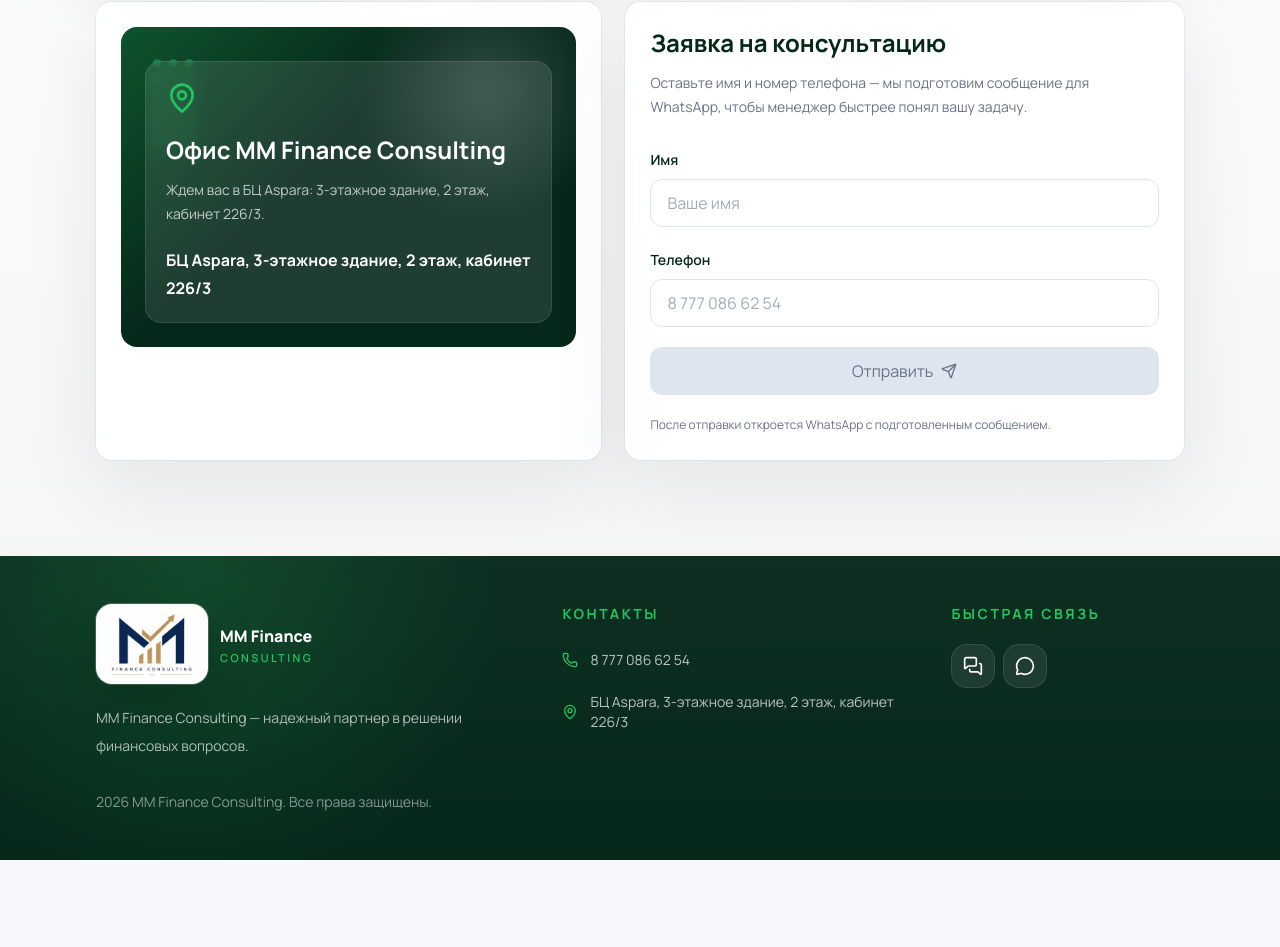
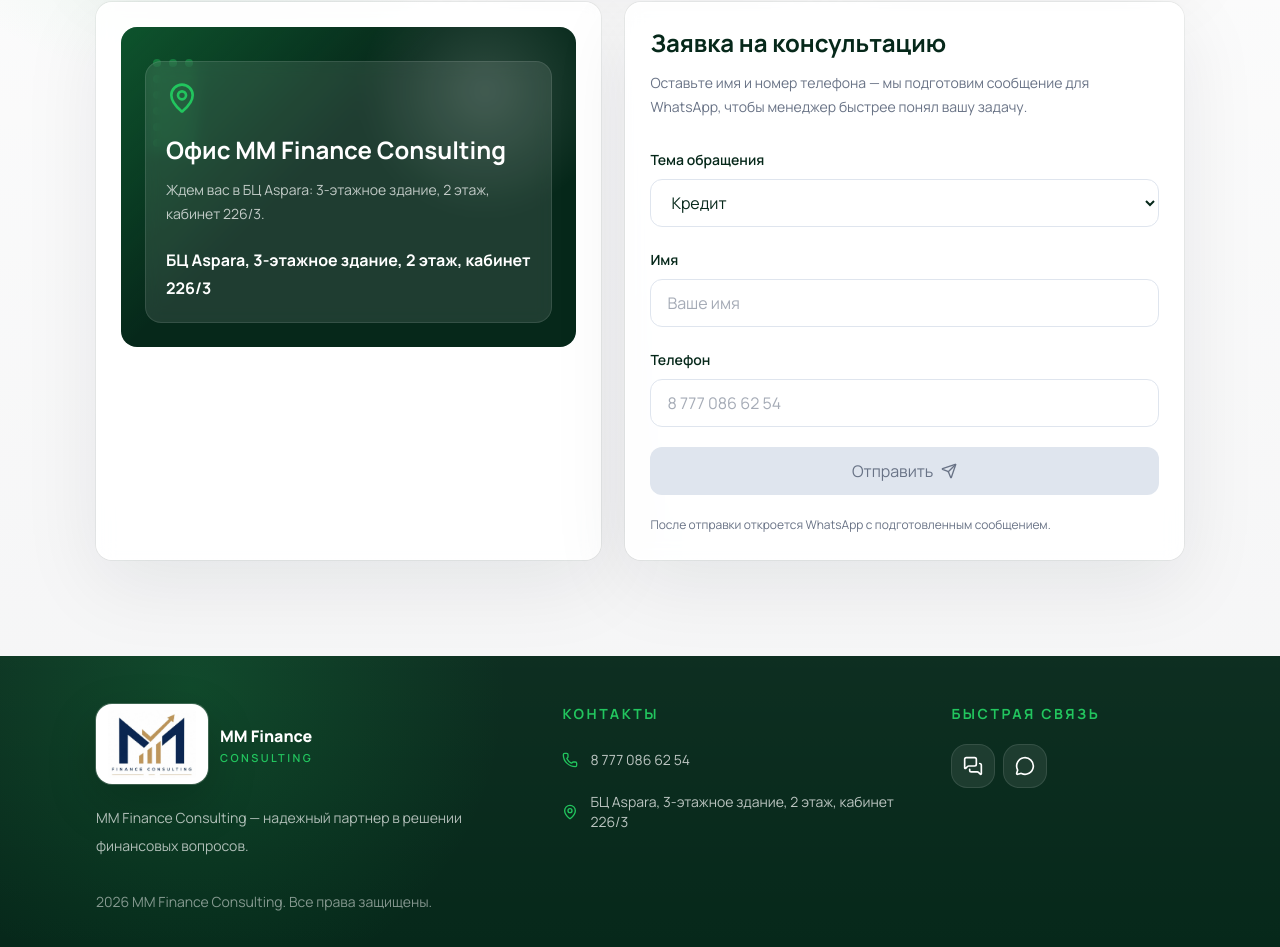
Before and after one commit to talgat-code/mmfinance-prac-, a React (Vite) app: page / in a window 1280 px wide. Shown: the part 7845-8792 px from the top of the page. Before the commit the page ends 8705 px from the top, so only its background shows below. Built offline with nearby package versions, Linux system fonts and the light colour scheme.

Commit message:
Improve consultation form flow

```diff
--- a/src/components/sections/Contacts.tsx
+++ b/src/components/sections/Contacts.tsx
@@ -7,7 +7,7 @@ import { Card } from '../ui/Card'
 import { SectionHeading } from '../ui/SectionHeading'
 import { SectionReveal } from '../ui/SectionReveal'
 
-const phonePattern = /^[\d+()\s]+$/
+const phonePattern = /^[\d+()\s-]+$/
 
 type ContactItem = {
   icon: LucideIcon
@@ -21,9 +21,15 @@ type ContactItem = {
 type ContactFormValues = {
   name: string
   phone: string
+  topic: string
 }
 
-type ContactFormTouched = Record<keyof ContactFormValues, boolean>
+type ContactFormTouched = Record<'name' | 'phone', boolean>
+
+type TopicOption = {
+  label: string
+  value: string
+}
 
 const formatWhatsappTemplate = (
   template: string,
@@ -32,10 +38,12 @@ const formatWhatsappTemplate = (
   template
     .replaceAll('{name}', values.name.trim())
     .replaceAll('{phone}', values.phone.trim())
+    .replaceAll('{topic}', values.topic.trim())
 
 const initialFormValues: ContactFormValues = {
   name: '',
   phone: '',
+  topic: 'credit',
 }
 
 const initialTouched: ContactFormTouched = {
@@ -50,6 +58,11 @@ export function Contacts() {
   const [formValues, setFormValues] = useState<ContactFormValues>(initialFormValues)
   const [touched, setTouched] = useState<ContactFormTouched>(initialTouched)
   const [isSuccessVisible, setIsSuccessVisible] = useState(false)
+  const topicOptions = t('contacts.form.topicOptions', {
+    returnObjects: true,
+  }) as TopicOption[]
+  const selectedTopic =
+    topicOptions.find((option) => option.value === formValues.topic) ?? topicOptions[0]
   const trimmedName = formValues.name.trim()
   const trimmedPhone = formValues.phone.trim()
   const isPhoneValid = trimmedPhone.length > 0 && phonePattern.test(trimmedPhone)
@@ -96,7 +109,7 @@ export function Contacts() {
     },
   ]
 
-  const handleChange = (event: ChangeEvent<HTMLInputElement>) => {
+  const handleChange = (event: ChangeEvent<HTMLInputElement | HTMLSelectElement>) => {
     const field = event.target.name as keyof ContactFormValues
 
     setFormValues((currentValues) => ({
@@ -127,6 +140,7 @@ export function Contacts() {
     const message = formatWhatsappTemplate(t('contacts.form.whatsappTemplate'), {
       name: trimmedName,
       phone: trimmedPhone,
+      topic: selectedTopic?.label ?? formValues.topic,
     })
     const url = `https://wa.me/${whatsappHref}?text=${encodeURIComponent(message)}`
 
@@ -229,6 +243,28 @@ export function Contacts() {
                 <div>
                   <label
                     className="text-sm font-semibold text-primary"
+                    htmlFor="contact-topic"
+                  >
+                    {t('contacts.form.topicLabel')}
+                  </label>
+                  <select
+                    className="mt-2 min-h-12 w-full rounded-xl border border-border bg-white px-4 text-primary outline-none transition focus:border-accent focus:ring-4 focus:ring-accent/15"
+                    id="contact-topic"
+                    name="topic"
+                    onChange={handleChange}
+                    value={formValues.topic}
+                  >
+                    {topicOptions.map((option) => (
+                      <option key={option.value} value={option.value}>
+                        {option.label}
+                      </option>
+                    ))}
+                  </select>
+                </div>
+
+                <div>
+                  <label
+                    className="text-sm font-semibold text-primary"
                     htmlFor="contact-name"
                   >
                     {t('contacts.form.nameLabel')}
--- a/src/locales/kk.json
+++ b/src/locales/kk.json
@@ -327,18 +327,41 @@
     "form": {
       "title": "Кеңес алуға өтінім",
       "description": "Атыңыз бен телефон нөміріңізді қалдырыңыз — менеджер міндетіңізді тез түсінуі үшін WhatsApp хабарламасын дайындаймыз.",
+      "topicLabel": "Өтінім тақырыбы",
+      "topicOptions": [
+        {
+          "value": "credit",
+          "label": "Несие"
+        },
+        {
+          "value": "mortgage",
+          "label": "Ипотека"
+        },
+        {
+          "value": "pledge",
+          "label": "Кепіл несиесі"
+        },
+        {
+          "value": "business",
+          "label": "ИП/ТОО"
+        },
+        {
+          "value": "consultation",
+          "label": "Кеңес алу"
+        }
+      ],
       "nameLabel": "Атыңыз",
       "namePlaceholder": "Атыңыз",
       "nameRequired": "Атыңызды енгізіңіз",
       "phoneLabel": "Телефон",
       "phonePlaceholder": "8 777 086 62 54",
       "phoneRequired": "Телефонды енгізіңіз",
-      "phoneInvalid": "Телефон тек цифрлардан, +, бос орындардан және жақшалардан тұруы керек",
+      "phoneInvalid": "Телефон тек цифрлардан, +, бос орындардан, жақшалардан және дефистен тұруы керек",
       "submit": "Жіберу",
       "submitAriaLabel": "Өтінімді WhatsApp-қа жіберу",
       "success": "WhatsApp ашылып жатыр...",
       "note": "Жібергеннен кейін дайын хабарламамен WhatsApp ашылады.",
-      "whatsappTemplate": "Сәлеметсіз бе! Менің атым {name}, телефон {phone}. Несие бойынша кеңес алғым келеді."
+      "whatsappTemplate": "Сәлеметсіз бе! Менің атым {name}, телефон {phone}.\nӨтінім тақырыбы: {topic}.\nMM Finance кеңесін алғым келеді."
     },
     "map": {
       "title": "MM Finance Consulting офисі",
--- a/src/locales/ru.json
+++ b/src/locales/ru.json
@@ -327,18 +327,41 @@
     "form": {
       "title": "Заявка на консультацию",
       "description": "Оставьте имя и номер телефона — мы подготовим сообщение для WhatsApp, чтобы менеджер быстрее понял вашу задачу.",
+      "topicLabel": "Тема обращения",
+      "topicOptions": [
+        {
+          "value": "credit",
+          "label": "Кредит"
+        },
+        {
+          "value": "mortgage",
+          "label": "Ипотека"
+        },
+        {
+          "value": "pledge",
+          "label": "Залоговый кредит"
+        },
+        {
+          "value": "business",
+          "label": "ИП/ТОО"
+        },
+        {
+          "value": "consultation",
+          "label": "Консультация"
+        }
+      ],
       "nameLabel": "Имя",
       "namePlaceholder": "Ваше имя",
       "nameRequired": "Введите имя",
       "phoneLabel": "Телефон",
       "phonePlaceholder": "8 777 086 62 54",
       "phoneRequired": "Введите телефон",
-      "phoneInvalid": "Телефон может содержать только цифры, +, пробелы и скобки",
+      "phoneInvalid": "Телефон может содержать только цифры, +, пробелы, скобки и дефис",
       "submit": "Отправить",
       "submitAriaLabel": "Отправить заявку в WhatsApp",
       "success": "Открываем WhatsApp...",
       "note": "После отправки откроется WhatsApp с подготовленным сообщением.",
-      "whatsappTemplate": "Здравствуйте! Меня зовут {name}, телефон {phone}. Хочу получить консультацию по кредиту."
+      "whatsappTemplate": "Здравствуйте! Меня зовут {name}, телефон {phone}.\nТема обращения: {topic}.\nХочу получить консультацию MM Finance."
     },
     "map": {
       "title": "Офис MM Finance Consulting",
```
